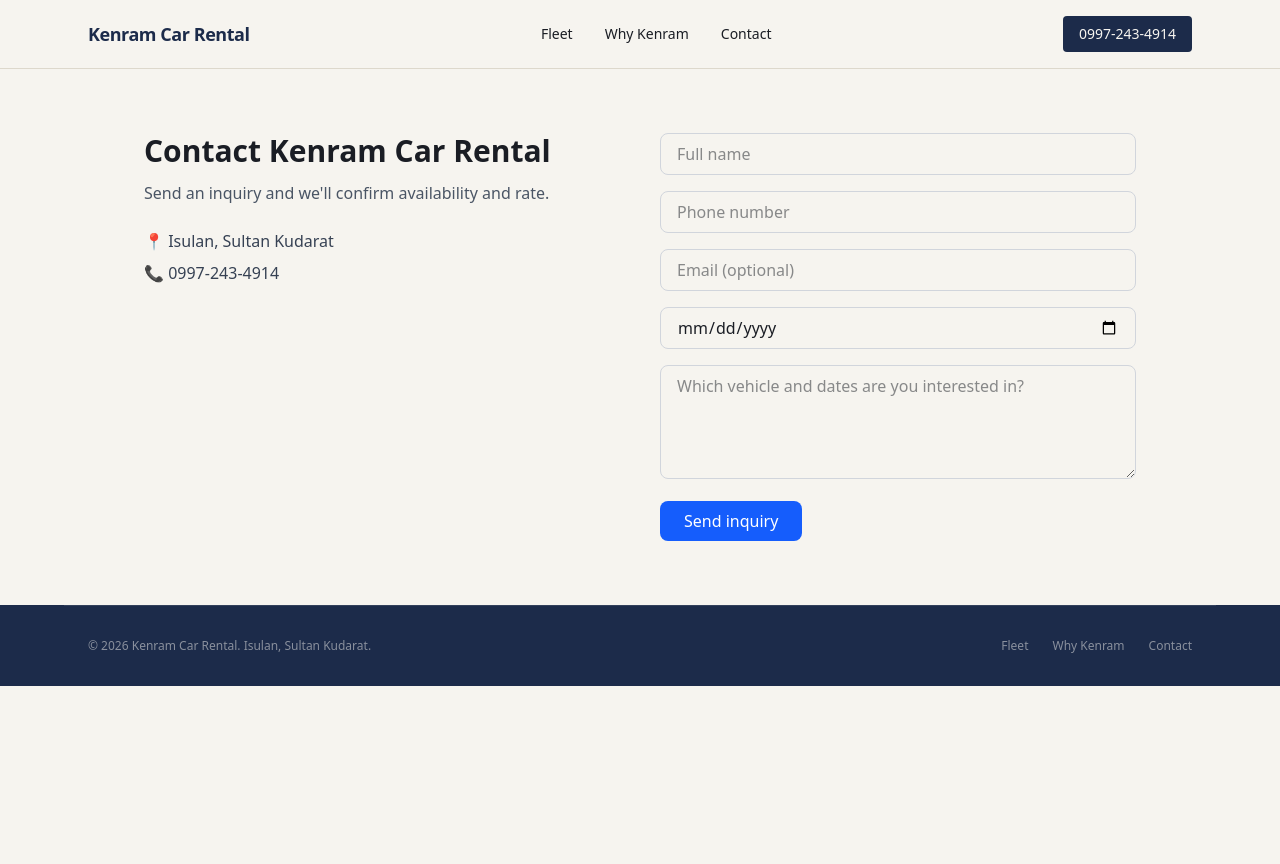
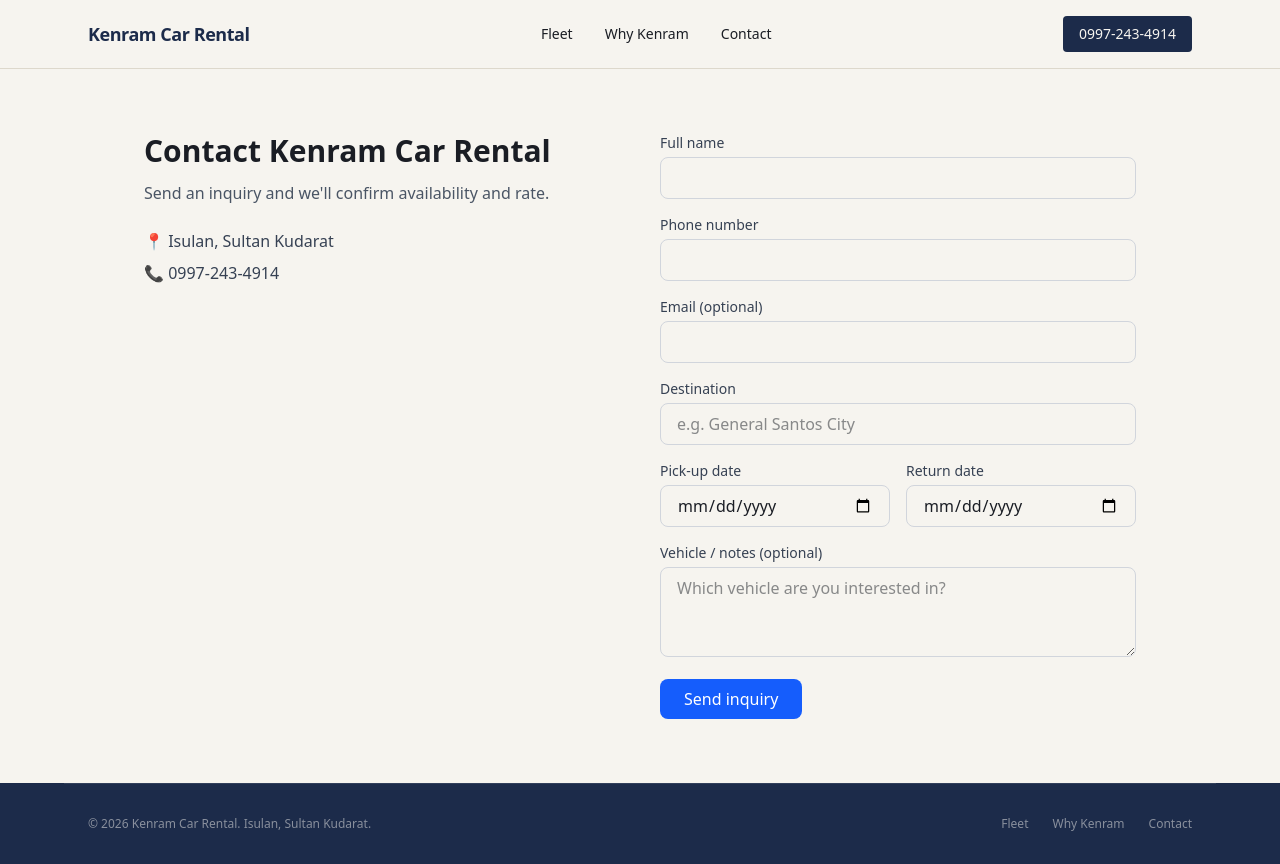
Before and after one commit to abuanjhonaxl30-gif/kenram-website, a Next.js app: page /contact in a window 1280 px wide. Before the commit the page ends 800 px from the top, so only its background shows below. Built offline with nearby package versions, Linux system fonts and the light colour scheme.

Commit message:
Add admin dashboard, destination/dates, and prefill contact from Inquire links

```diff
--- a/src/app/contact/page.tsx
+++ b/src/app/contact/page.tsx
@@ -9,12 +9,19 @@ export const metadata: Metadata = {
     "Get in touch with Kenram Car Rental in Isulan, Sultan Kudarat — send an inquiry and we'll confirm availability and rate.",
 };
 
-export default function ContactPage() {
+export default async function ContactPage({
+  searchParams,
+}: {
+  searchParams: Promise<{ car?: string }>;
+}) {
+  const { car } = await searchParams;
+  const selectedCar = (car ?? "").slice(0, 80);
+
   return (
     <>
       <Navbar />
       <main>
-        <Contact />
+        <Contact car={selectedCar} />
       </main>
       <Footer />
     </>
--- a/src/components/Contact.tsx
+++ b/src/components/Contact.tsx
@@ -5,9 +5,16 @@ import { submitInquiry } from "@/lib/inquiries";
 
 type Status = "idle" | "sending" | "sent" | "error";
 
-export default function Contact() {
+function todayLocal(): string {
+  const d = new Date();
+  d.setMinutes(d.getMinutes() - d.getTimezoneOffset());
+  return d.toISOString().slice(0, 10);
+}
+
+export default function Contact({ car = "" }: { car?: string }) {
   const [status, setStatus] = useState<Status>("idle");
   const [errorMsg, setErrorMsg] = useState("");
+  const [pickup, setPickup] = useState("");
 
   async function handleSubmit(e: React.FormEvent<HTMLFormElement>) {
     e.preventDefault();
@@ -19,6 +26,7 @@ export default function Contact() {
 
     if (result.ok) {
       form.reset();
+      setPickup("");
       setStatus("sent");
     } else {
       setErrorMsg(result.error);
@@ -28,6 +36,8 @@ export default function Contact() {
 
   const inputClass =
     "w-full rounded-lg border border-gray-300 px-4 py-2 focus:outline-none focus:ring-2 focus:ring-blue-500";
+  const labelClass = "mb-1 block text-sm font-medium text-gray-700";
+  const today = todayLocal();
 
   return (
     <section className="mx-auto grid max-w-5xl gap-10 px-4 py-16 md:grid-cols-2">
@@ -43,17 +53,72 @@ export default function Contact() {
       </div>
 
       <form onSubmit={handleSubmit} className="space-y-4">
-        <input name="name" required placeholder="Full name" className={inputClass} />
-        <input name="phone" required placeholder="Phone number" className={inputClass} />
-        <input name="email" type="email" placeholder="Email (optional)" className={inputClass} />
-        <input name="date" type="date" className={inputClass} />
-        <textarea
-          name="message"
-          required
-          rows={4}
-          placeholder="Which vehicle and dates are you interested in?"
-          className={inputClass}
-        />
+        <div>
+          <label htmlFor="name" className={labelClass}>Full name</label>
+          <input id="name" name="name" required className={inputClass} />
+        </div>
+
+        <div>
+          <label htmlFor="phone" className={labelClass}>Phone number</label>
+          <input id="phone" name="phone" type="tel" required className={inputClass} />
+        </div>
+
+        <div>
+          <label htmlFor="email" className={labelClass}>Email (optional)</label>
+          <input id="email" name="email" type="email" className={inputClass} />
+        </div>
+
+        <div>
+          <label htmlFor="destination" className={labelClass}>Destination</label>
+          <input
+            id="destination"
+            name="destination"
+            required
+            placeholder="e.g. General Santos City"
+            className={inputClass}
+          />
+        </div>
+
+        <div className="grid gap-4 sm:grid-cols-2">
+          <div>
+            <label htmlFor="pickupDate" className={labelClass}>Pick-up date</label>
+            <input
+              id="pickupDate"
+              name="pickupDate"
+              type="date"
+              required
+              min={today}
+              value={pickup}
+              onChange={(e) => setPickup(e.target.value)}
+              className={inputClass}
+            />
+          </div>
+          <div>
+            <label htmlFor="returnDate" className={labelClass}>Return date</label>
+            <input
+              id="returnDate"
+              name="returnDate"
+              type="date"
+              required
+              min={pickup || today}
+              className={inputClass}
+            />
+          </div>
+        </div>
+
+        <div>
+          <label htmlFor="message" className={labelClass}>Vehicle / notes (optional)</label>
+          <textarea
+            key={car}
+            id="message"
+            name="message"
+            rows={3}
+            defaultValue={car ? `Interested in ${car}` : ""}
+            placeholder="Which vehicle are you interested in?"
+            className={inputClass}
+          />
+        </div>
+
         {/* Honeypot — huwag alisin */}
         <input
           name="website"
@@ -62,6 +127,7 @@ export default function Contact() {
           aria-hidden="true"
           className="hidden"
         />
+
         <button
           type="submit"
           disabled={status === "sending"}
--- a/src/components/Fleet.tsx
+++ b/src/components/Fleet.tsx
@@ -1,4 +1,5 @@
 import Image from "next/image";
+import Link from "next/link";
 import { getFleet } from "@/lib/vehicles";
 
 export default async function Fleet() {
@@ -72,12 +73,12 @@ export default async function Fleet() {
                   <div className="flex items-center gap-6 font-body text-sm text-muted">
                     <span>{vehicle.transmission}</span>
                     <span>{vehicle.seats} seats</span>
-                    <a
-                      href="/contact"
+                    <Link
+                      href={`/contact?car=${encodeURIComponent(vehicle.name)}`}
                       className="font-medium text-navy underline decoration-line underline-offset-4 transition-colors hover:decoration-amber"
                     >
                       Inquire
-                    </a>
+                    </Link>
                   </div>
                 </div>
               </div>
--- /dev/null
+++ b/src/lib/admin-actions.ts
@@ -0,0 +1,35 @@
+"use server";
+
+import { createHmac, timingSafeEqual } from "crypto";
+import { cookies } from "next/headers";
+import { redirect } from "next/navigation";
+import { COOKIE_NAME, signToken } from "@/lib/admin-session";
+
+function digest(value: string): Buffer {
+  return createHmac("sha256", "compare").update(value).digest();
+}
+
+export async function login(formData: FormData): Promise<void> {
+  const password = process.env.ADMIN_PASSWORD;
+  const input = String(formData.get("password") ?? "");
+
+  if (!password || !timingSafeEqual(digest(input), digest(password))) {
+    redirect("/admin?error=1");
+  }
+
+  const jar = await cookies();
+  jar.set(COOKIE_NAME, signToken(password), {
+    httpOnly: true,
+    secure: process.env.NODE_ENV === "production",
+    sameSite: "lax",
+    path: "/admin",
+    maxAge: 60 * 60 * 8, // 8 oras
+  });
+  redirect("/admin");
+}
+
+export async function logout(): Promise<void> {
+  const jar = await cookies();
+  jar.set(COOKIE_NAME, "", { path: "/admin", maxAge: 0 });
+  redirect("/admin");
+}
--- /dev/null
+++ b/src/lib/admin-data.ts
@@ -0,0 +1,38 @@
+import { runQuery, docId } from "@/lib/firebase-admin";
+
+export type Inquiry = {
+  id: string;
+  name: string;
+  phone: string;
+  email: string;
+  destination: string;
+  pickupDate: string;
+  returnDate: string;
+  date: string; // luma, para sa mga lumang inquiry
+  message: string;
+  createdAt: number;
+};
+
+export async function getInquiries(): Promise<Inquiry[]> {
+  const docs = await runQuery({
+    from: [{ collectionId: "inquiries" }],
+    orderBy: [{ field: { fieldPath: "createdAt" }, direction: "DESCENDING" }],
+    limit: 100,
+  });
+
+  return docs.map((d) => {
+    const f = d.fields;
+    return {
+      id: docId(d.name),
+      name: String(f.name ?? ""),
+      phone: String(f.phone ?? ""),
+      email: String(f.email ?? ""),
+      destination: String(f.destination ?? ""),
+      pickupDate: String(f.pickupDate ?? ""),
+      returnDate: String(f.returnDate ?? ""),
+      date: String(f.date ?? ""),
+      message: String(f.message ?? ""),
+      createdAt: Number(f.createdAt ?? 0),
+    };
+  });
+}
--- /dev/null
+++ b/src/lib/admin-session.ts
@@ -0,0 +1,16 @@
+import { createHmac } from "crypto";
+import { cookies } from "next/headers";
+
+export const COOKIE_NAME = "admin_session";
+
+// Token na galing sa password mismo (HMAC), kaya hindi napeke ng iba.
+export function signToken(password: string): string {
+  return createHmac("sha256", password).update("kenram-admin").digest("hex");
+}
+
+export async function isAdmin(): Promise<boolean> {
+  const password = process.env.ADMIN_PASSWORD;
+  if (!password) return false;
+  const jar = await cookies();
+  return jar.get(COOKIE_NAME)?.value === signToken(password);
+}
--- a/src/lib/inquiries.ts
+++ b/src/lib/inquiries.ts
@@ -8,6 +8,8 @@ function clean(value: FormDataEntryValue | null, max: number): string {
   return typeof value === "string" ? value.trim().slice(0, max) : "";
 }
 
+const DATE_RE = /^\d{4}-\d{2}-\d{2}$/;
+
 export async function submitInquiry(formData: FormData): Promise<InquiryResult> {
   // Honeypot: tinatago sa tao, pinupunan ng bots.
   if (clean(formData.get("website"), 100)) return { ok: true };
@@ -15,11 +17,21 @@ export async function submitInquiry(formData: FormData): Promise<InquiryResult>
   const name = clean(formData.get("name"), 100);
   const phone = clean(formData.get("phone"), 30);
   const email = clean(formData.get("email"), 120);
-  const date = clean(formData.get("date"), 20);
+  const destination = clean(formData.get("destination"), 150);
+  const pickupDate = clean(formData.get("pickupDate"), 10);
+  const returnDate = clean(formData.get("returnDate"), 10);
   const message = clean(formData.get("message"), 1000);
 
-  if (!name || !phone || !message) {
-    return { ok: false, error: "Pakilagay ang pangalan, phone, at mensahe." };
+  if (!name || !phone || !destination) {
+    return { ok: false, error: "Pakilagay ang pangalan, phone, at destination." };
+  }
+
+  if (!DATE_RE.test(pickupDate) || !DATE_RE.test(returnDate)) {
+    return { ok: false, error: "Pakilagay ang pick-up date at return date." };
+  }
+
+  if (returnDate < pickupDate) {
+    return { ok: false, error: "Hindi puwedeng mas maaga ang return date kaysa pick-up date." };
   }
 
   try {
@@ -27,7 +39,9 @@ export async function submitInquiry(formData: FormData): Promise<InquiryResult>
       name,
       phone,
       email,
-      date,
+      destination,
+      pickupDate,
+      returnDate,
       message,
       createdAt: new Date(),
     });
```
Also changed, not shown: src/app/admin/page.tsx (added, +128 -0 lines).
